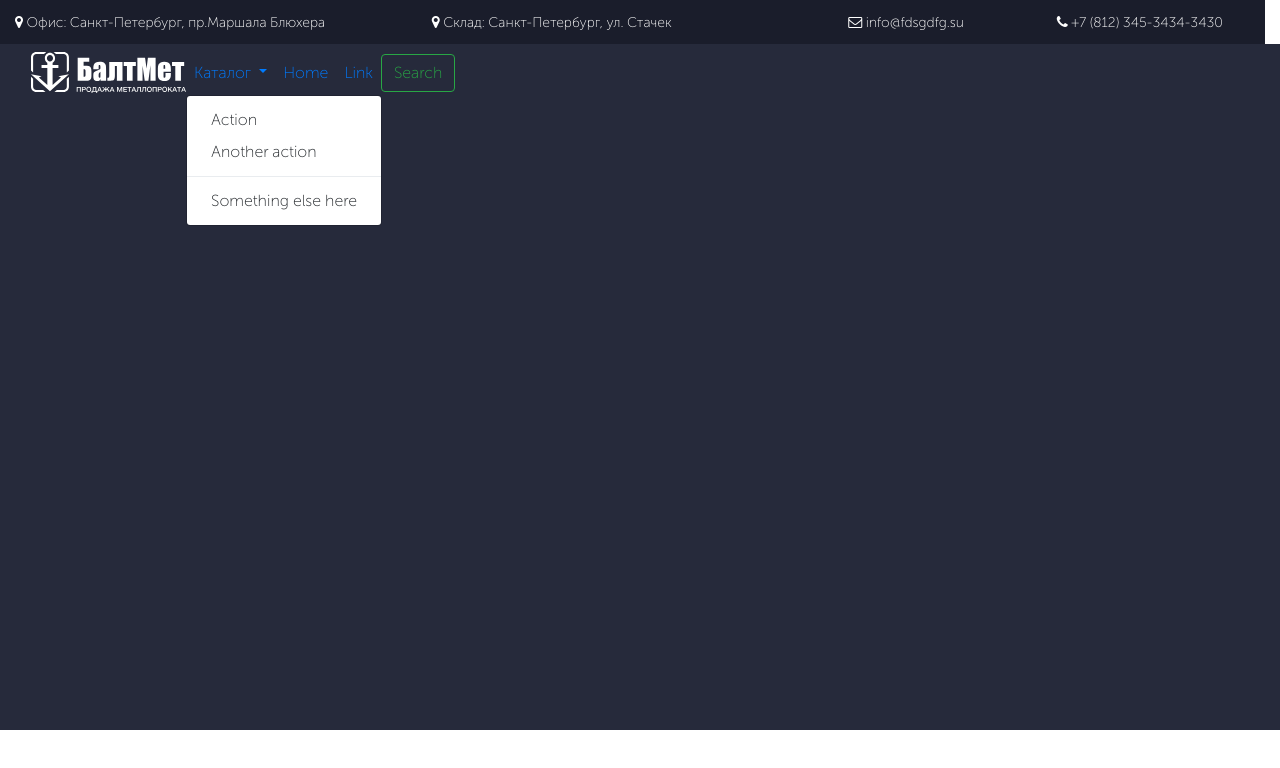
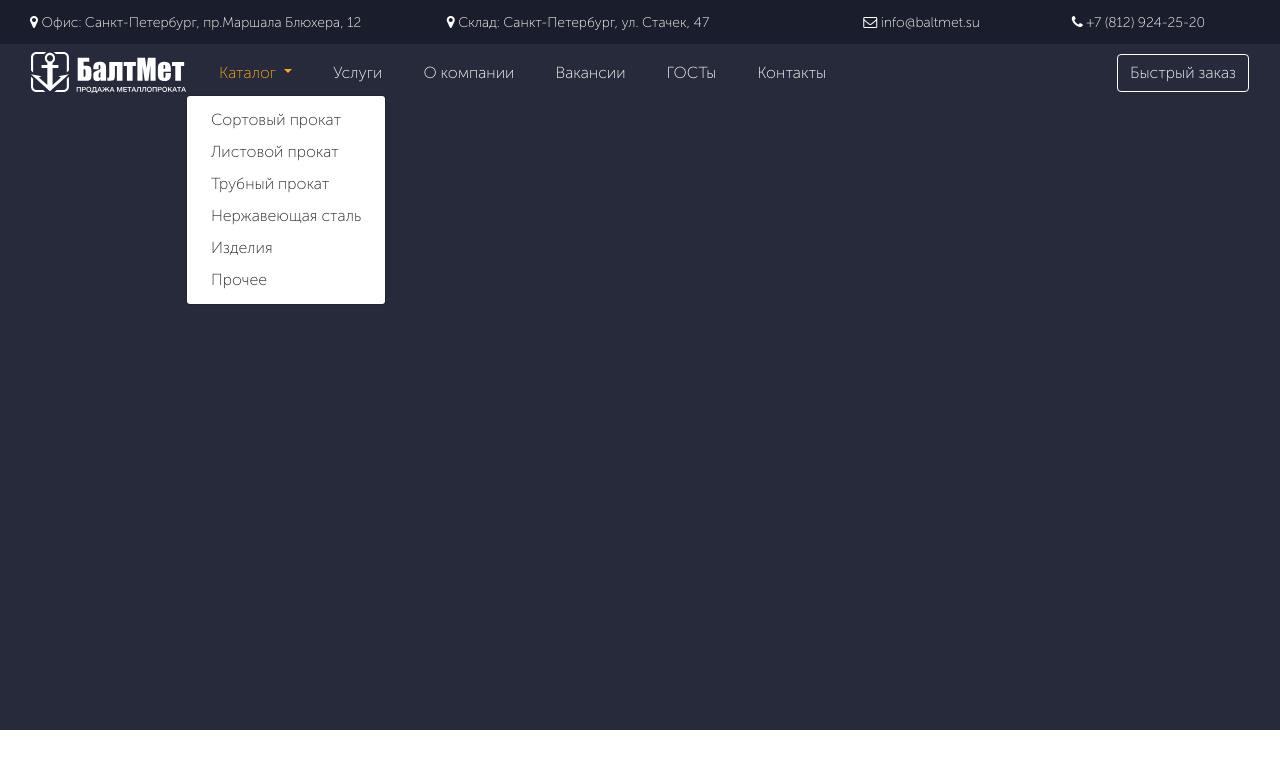
Before and after one commit to e-leins/BaltMet, a plain HTML site: page index.html in a window 1280 px wide. Both pictures are taken after a click on the button "Каталог". Drawn offline with nearby package versions, Linux system fonts and the light colour scheme.

Commit message:
Commit (Navbar)

```diff
--- a/css/custom.css
+++ b/css/custom.css
@@ -1,26 +1,53 @@
 body {
-   min-width: 320px;
+    min-width: 320px;
     font-family: "Museo  Sans Cyrl 100";
 }
-img{
+
+img {
     max-width: 100%;
-     height:auto;
+    height: auto;
 }
-.info{
-    background-color:#1A1D2B;
+
+.info {
+    background-color: #1A1D2B;
     color: white;
     font-size: 14px;
     height: 44px;
 
 }
-.top
-{
+
+.top {
     height: 686px;
-    background-color:#262A3B;
+    background-color: #262A3B;
 }
-.navbar {
-    color:white;
+
+.nav-link {
+    color: white;
 }
+
+.nav-link:hover,
+.nav-link:active,
+.nav-link:focus {
+    color: #FFA722;
+}
+
+.nav-item {
+    padding-left:25px
+}
+.btn-header {
+    color: white;
+    border-color:white;
+}
+.ellips {
+    width: 546px;
+    height: 546px;
+    left: 1063px;
+    top: 133px;
+    background: #FFA722;
+    border-radius: 50%;
+    margin:  -75px 0 0 100px;
+}
+
 @font-face {
     font-family: "Museo  Sans Cyrl 100";
     src: url("../fonts/MuseoSansCyrl.otf") format("opentype");
--- a/index.html
+++ b/index.html
@@ -11,49 +11,56 @@
 </head>
 <body>
 <header>
-    <div class="container-fluid info row  d-flex align-items-center">
-        <div class="col-md-4 "><i class="fa fa-map-marker" aria-hidden="true"></i> Офис: Санкт-Петербург, пр.Маршала
-            Блюхера
+    <div class="container-fluid info  d-flex align-items-center">
+        <div class="col-md-4 "><i class="fa fa-map-marker" aria-hidden="true"></i> Офис: Санкт-Петербург, пр.Маршала Блюхера, 12
         </div>
-        <div class="col-md-4"><i class="fa fa-map-marker" aria-hidden="true"></i> Склад: Санкт-Петербург, ул. Стачек
+        <div class="col-md-4"><i class="fa fa-map-marker" aria-hidden="true"></i> Склад: Санкт-Петербург, ул. Стачек, 47
         </div>
-        <div class="col-md-2"><i class="fa fa-envelope-o" aria-hidden="true"> </i> info@fdsgdfg.su</div>
-        <div class="col-md-2"><i class="fa fa-phone" aria-hidden="true"></i> +7 (812) 345-3434-3430</div>
+        <div class="col-md-2"><i class="fa fa-envelope-o" aria-hidden="true"> </i> info@baltmet.su</div>
+        <div class="col-md-2"><i class="fa fa-phone" aria-hidden="true"></i> +7 (812) 924-25-20</div>
     </div>
     <div class="container-fluid top ">
         <nav class="navbar navbar-expand-xl">
             <img src="images/logo.svg" class="img-fluid " alt="...">
-            <button class="navbar-toggler" type="button" data-toggle="collapse" data-target="#navbarSupportedContent"
-                    aria-controls="navbarSupportedContent" aria-expanded="false" aria-label="Toggle navigation">
-                <span class="navbar-toggler-icon"></span>
-            </button>
-
             <div class="collapse navbar-collapse" id="navbarSupportedContent">
-                <ul class="navbar-nav ">
-
+                <ul class="navbar-nav">
                     <li class="nav-item dropdown">
                         <a class="nav-link dropdown-toggle" href="#" id="navbarDropdown" role="button"
                            data-toggle="dropdown" aria-haspopup="true" aria-expanded="false">
                             Каталог
                         </a>
                         <div class="dropdown-menu" aria-labelledby="navbarDropdown">
-                            <a class="dropdown-item" href="#">Action</a>
-                            <a class="dropdown-item" href="#">Another action</a>
-                            <div class="dropdown-divider"></div>
-                            <a class="dropdown-item" href="#">Something else here</a>
+                            <a class="dropdown-item" href="#">Сортовый прокат</a>
+                            <a class="dropdown-item " href="#">Листовой прокат</a>
+                            <a class="dropdown-item" href="#">Трубный прокат</a>
+                            <a class="dropdown-item" href="#">Нержавеющая сталь</a>
+                            <a class="dropdown-item" href="#">Изделия</a>
+                            <a class="dropdown-item" href="#">Прочее</a>
                         </div>
                     </li>
-                    <li class="nav-item active">
-                        <a class="nav-link" href="#">Home <span class="sr-only">(current)</span></a>
+                    <li class="nav-item ">
+                        <a class="nav-link" href="#">Услуги <span class="sr-only">(current)</span></a>
                     </li>
                     <li class="nav-item">
-                        <a class="nav-link" href="#">Link</a>
+                        <a class="nav-link" href="#">О компании</a>
+                    </li>
+                    <li class="nav-item">
+                        <a class="nav-link" href="#">Вакансии</a>
+                    </li>
+                    <li class="nav-item">
+                        <a class="nav-link" href="#">ГОСТы</a>
+                    </li>
+                    <li class="nav-item">
+                        <a class="nav-link" href="#">Контакты</a>
                     </li>
                 </ul>
-                <button class="btn btn-outline-success my-2 my-sm-0" type="submit">Search</button>
+
             </div>
-        </nav>
+            <button class="btn btn-outline-warning my-2 my-sm-0 btn-header" type="submit">Быстрый заказ</button>
+          </nav>
+
     </div>
+
 </header>
 
 
```
